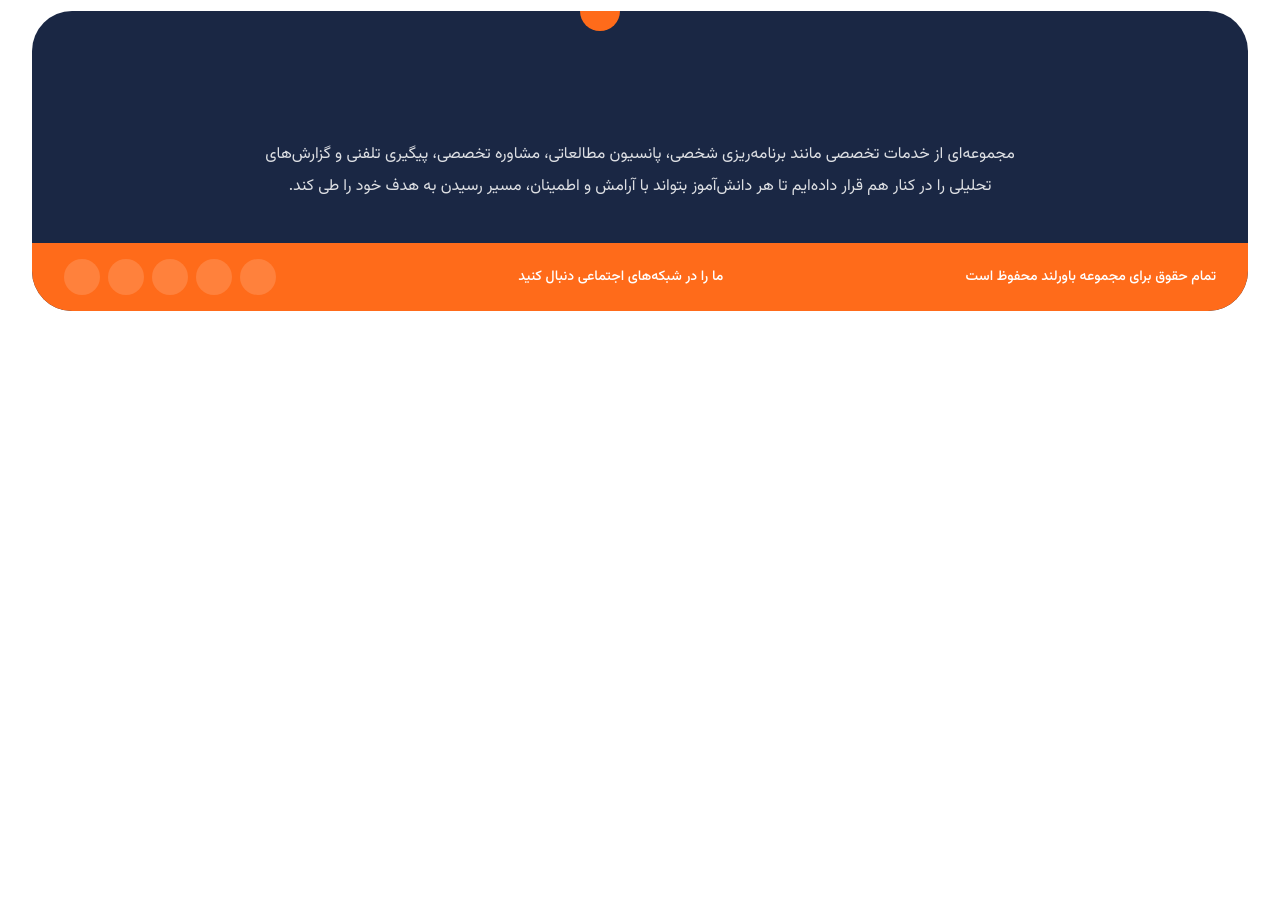
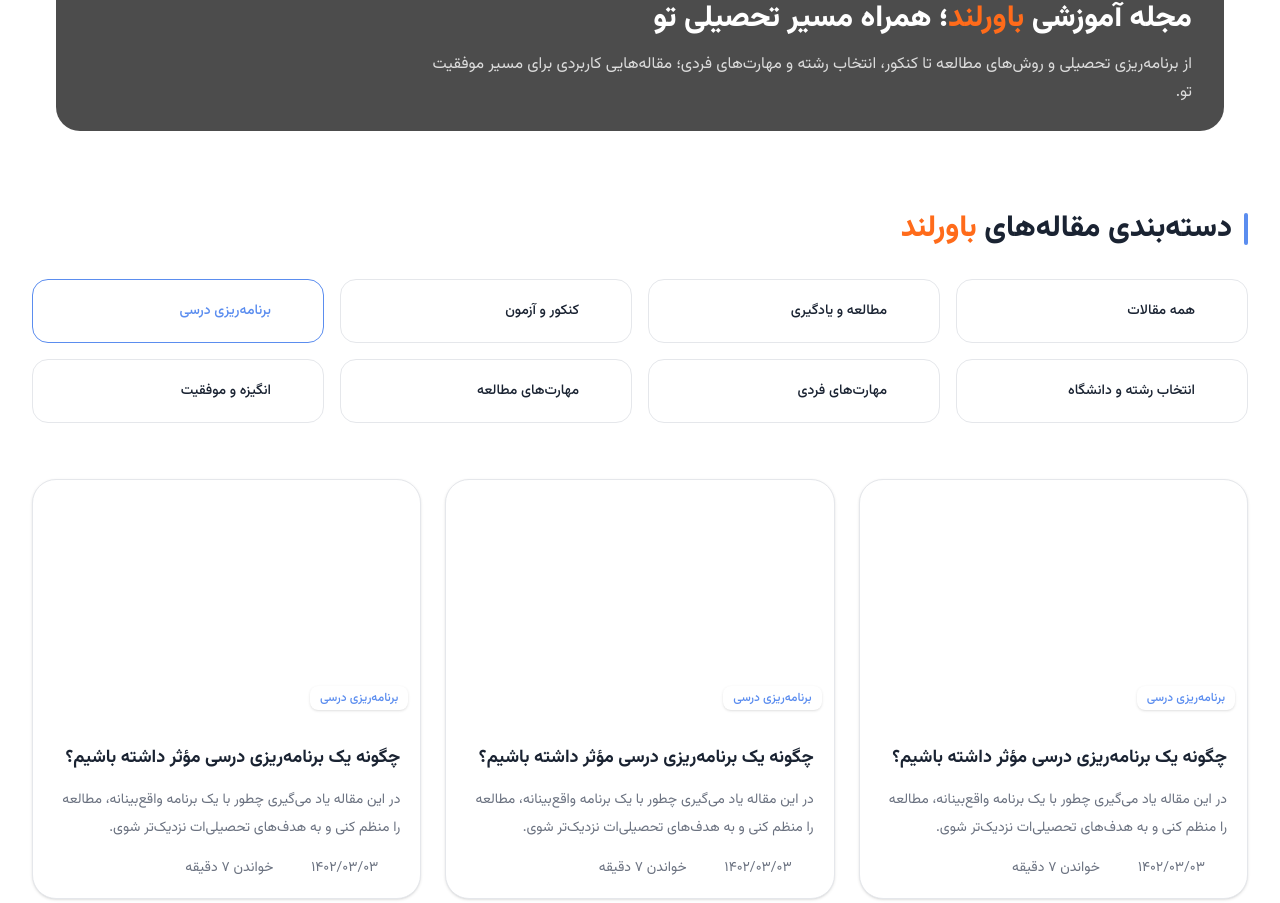
Before and after one commit to separsco/bavarland, a Next.js app: page /blog in a window 1280 px wide. Shown: the part 457-1360 px from the top of the page. Before the commit the page ends 800 px from the top, so only its background shows below. Built offline with nearby package versions, Linux system fonts and the light colour scheme.

Commit message:
create blog page

```diff
--- /dev/null
+++ b/app/blog/[id]/page.tsx
@@ -0,0 +1,16 @@
+import { PlaceholderPage } from "@/components/layout/PlaceholderPage";
+
+type BlogPostPageProps = {
+  params: Promise<{ id: string }>;
+};
+
+export default async function BlogPostPage({ params }: BlogPostPageProps) {
+  const { id } = await params;
+
+  return (
+    <PlaceholderPage
+      title="جزئیات مقاله"
+      description={`محتوای مقاله شماره ${id} بعداً تکمیل می‌شود.`}
+    />
+  );
+}
--- a/app/blog/page.tsx
+++ b/app/blog/page.tsx
@@ -1,10 +1,13 @@
-import { PlaceholderPage } from "@/components/layout/PlaceholderPage";
+import { BlogCategories } from "@/components/blog/BlogCategories";
+import { BlogHero } from "@/components/blog/BlogHero";
+import { BlogPostsSection } from "@/components/blog/BlogPostsSection";
 
 export default function BlogPage() {
   return (
-    <PlaceholderPage
-      title="وبلاگ"
-      description="محتوای این صفحه بعداً تکمیل می‌شود."
-    />
+    <>
+      <BlogHero />
+      <BlogCategories />
+      <BlogPostsSection />
+    </>
   );
 }
--- /dev/null
+++ b/components/blog/BlogCategories.tsx
@@ -0,0 +1,58 @@
+"use client";
+
+import { useState } from "react";
+import { IconSlot } from "@/components/ui/IconSlot";
+
+const categories = [
+  { id: "all", label: "همه مقالات" },
+  { id: "study", label: "مطالعه و یادگیری" },
+  { id: "exam", label: "کنکور و آزمون" },
+  { id: "planning", label: "برنامه‌ریزی درسی" },
+  { id: "major", label: "انتخاب رشته و دانشگاه" },
+  { id: "personal", label: "مهارت‌های فردی" },
+  { id: "skills", label: "مهارت‌های مطالعه" },
+  { id: "motivation", label: "انگیزه و موفقیت" },
+] as const;
+
+type CategoryId = (typeof categories)[number]["id"];
+
+export function BlogCategories() {
+  const [activeId, setActiveId] = useState<CategoryId>("planning");
+
+  return (
+    <section className="mx-auto w-full max-w-7xl px-4 py-10 sm:px-6 sm:py-12 lg:px-8 lg:py-14">
+      <h2 className="mb-6 flex items-center gap-3 text-xl font-extrabold text-foreground sm:mb-8 sm:text-2xl lg:text-3xl">
+        <span className="h-7 w-1 shrink-0 rounded-full bg-accent-line sm:h-8" />
+        <span>
+          دسته‌بندی مقاله‌های{" "}
+          <span className="text-primary">باورلند</span>
+        </span>
+      </h2>
+
+      <div className="grid grid-cols-2 gap-3 sm:gap-4 md:grid-cols-3 lg:grid-cols-4">
+        {categories.map((category) => {
+          const isActive = category.id === activeId;
+
+          return (
+            <button
+              key={category.id}
+              type="button"
+              onClick={() => setActiveId(category.id)}
+              className={`inline-flex min-h-[56px] items-center gap-2.5 rounded-2xl border bg-white px-3 py-3 text-start text-xs font-medium transition-colors sm:min-h-[64px] sm:gap-3 sm:px-4 sm:text-sm ${
+                isActive
+                  ? "border-accent-line text-accent-line"
+                  : "border-border text-foreground hover:border-accent-line/50"
+              }`}
+            >
+              <IconSlot
+                label={`blog-category-icon-${category.id}`}
+                className="size-5 shrink-0 sm:size-6"
+              />
+              <span className="leading-6">{category.label}</span>
+            </button>
+          );
+        })}
+      </div>
+    </section>
+  );
+}
--- /dev/null
+++ b/components/blog/BlogHero.tsx
@@ -0,0 +1,27 @@
+import { MediaSlot } from "@/components/ui/MediaSlot";
+
+export function BlogHero() {
+  return (
+    <section className="mx-auto w-full max-w-7xl px-4 pt-6 sm:px-6 sm:pt-8 lg:px-8">
+      <div className="relative overflow-hidden rounded-[1.75rem] sm:rounded-[2rem] lg:rounded-[2.5rem]">
+        <MediaSlot
+          label="blog-hero-image"
+          className="aspect-[16/10] w-full sm:aspect-[21/9] lg:aspect-[2.4/1]"
+        />
+
+        <div className="absolute inset-x-3 bottom-3 sm:inset-x-5 sm:bottom-5 lg:inset-x-6 lg:bottom-6">
+          <div className="rounded-2xl bg-black/70 px-4 py-4 backdrop-blur-sm sm:rounded-3xl sm:px-6 sm:py-5 lg:px-8 lg:py-6">
+            <h1 className="text-lg font-extrabold leading-8 text-white sm:text-2xl sm:leading-10 lg:text-3xl">
+              مجله آموزشی{" "}
+              <span className="text-primary">باورلند</span>؛ همراه مسیر تحصیلی تو
+            </h1>
+            <p className="mt-2 max-w-3xl text-xs leading-6 text-white/80 sm:mt-3 sm:text-sm sm:leading-7 lg:text-base">
+              از برنامه‌ریزی تحصیلی و روش‌های مطالعه تا کنکور، انتخاب رشته و
+              مهارت‌های فردی؛ مقاله‌هایی کاربردی برای مسیر موفقیت تو.
+            </p>
+          </div>
+        </div>
+      </div>
+    </section>
+  );
+}
--- /dev/null
+++ b/components/blog/BlogPostCard.tsx
@@ -0,0 +1,56 @@
+import Link from "next/link";
+import { IconSlot } from "@/components/ui/IconSlot";
+import { MediaSlot } from "@/components/ui/MediaSlot";
+
+export type BlogPost = {
+  id: string;
+  title: string;
+  excerpt: string;
+  category: string;
+  date: string;
+  readingTime: string;
+  href: string;
+};
+
+type BlogPostCardProps = {
+  post: BlogPost;
+};
+
+export function BlogPostCard({ post }: BlogPostCardProps) {
+  return (
+    <article className="flex h-full flex-col overflow-hidden rounded-3xl border border-border bg-white shadow-sm">
+      <Link href={post.href} className="group flex h-full flex-col">
+        <div className="relative">
+          <MediaSlot
+            label={`blog-post-image-${post.id}`}
+            className="aspect-[16/10] w-full"
+          />
+          <span className="absolute bottom-3 start-3 rounded-lg bg-white px-2.5 py-1 text-xs font-medium text-accent-line shadow-sm">
+            {post.category}
+          </span>
+        </div>
+
+        <div className="flex flex-1 flex-col gap-3 p-4 sm:p-5">
+          <h3 className="text-base font-bold leading-7 text-foreground transition-colors group-hover:text-primary sm:text-lg sm:leading-8">
+            {post.title}
+          </h3>
+
+          <p className="line-clamp-3 text-sm leading-7 text-muted">
+            {post.excerpt}
+          </p>
+
+          <div className="mt-auto flex flex-wrap items-center gap-x-4 gap-y-2 pt-1 text-xs text-muted sm:text-sm">
+            <span className="inline-flex items-center gap-1.5">
+              <IconSlot label="blog-date-icon" className="size-4" />
+              {post.date}
+            </span>
+            <span className="inline-flex items-center gap-1.5">
+              <IconSlot label="blog-read-time-icon" className="size-4" />
+              {post.readingTime}
+            </span>
+          </div>
+        </div>
+      </Link>
+    </article>
+  );
+}
--- /dev/null
+++ b/components/blog/BlogPostsSection.tsx
@@ -0,0 +1,123 @@
+"use client";
+
+import { ChevronLeft, ChevronRight } from "lucide-react";
+import { useMemo, useState } from "react";
+import { BlogPostCard, type BlogPost } from "@/components/blog/BlogPostCard";
+
+const PAGE_SIZE = 12;
+const TOTAL_PAGES = 20;
+
+const samplePost: Omit<BlogPost, "id" | "href"> = {
+  title: "چگونه یک برنامه‌ریزی درسی مؤثر داشته باشیم؟",
+  excerpt:
+    "در این مقاله یاد می‌گیری چطور با یک برنامه واقع‌بینانه، مطالعه را منظم کنی و به هدف‌های تحصیلی‌ات نزدیک‌تر شوی.",
+  category: "برنامه‌ریزی درسی",
+  date: "۱۴۰۲/۰۳/۰۳",
+  readingTime: "خواندن ۷ دقیقه",
+};
+
+function buildPosts(): BlogPost[] {
+  return Array.from({ length: PAGE_SIZE * TOTAL_PAGES }, (_, index) => {
+    const id = String(index + 1);
+    return {
+      ...samplePost,
+      id,
+      href: `/blog/${id}`,
+    };
+  });
+}
+
+const allPosts = buildPosts();
+
+function getVisiblePages(current: number, total: number) {
+  if (total <= 5) {
+    return Array.from({ length: total }, (_, i) => i + 1);
+  }
+
+  const pages: Array<number | "ellipsis"> = [1];
+
+  if (current > 3) pages.push("ellipsis");
+
+  const start = Math.max(2, current - 1);
+  const end = Math.min(total - 1, current + 1);
+
+  for (let page = start; page <= end; page += 1) {
+    pages.push(page);
+  }
+
+  if (current < total - 2) pages.push("ellipsis");
+
+  pages.push(total);
+  return pages;
+}
+
+export function BlogPostsSection() {
+  const [page, setPage] = useState(1);
+
+  const pagePosts = useMemo(() => {
+    const start = (page - 1) * PAGE_SIZE;
+    return allPosts.slice(start, start + PAGE_SIZE);
+  }, [page]);
+
+  const visiblePages = getVisiblePages(page, TOTAL_PAGES);
+
+  return (
+    <section className="mx-auto w-full max-w-7xl px-4 pb-12 sm:px-6 sm:pb-16 lg:px-8">
+      <div className="grid gap-5 sm:grid-cols-2 lg:grid-cols-3 lg:gap-6">
+        {pagePosts.map((post) => (
+          <BlogPostCard key={post.id} post={post} />
+        ))}
+      </div>
+
+      <nav
+        className="mt-10 flex items-center justify-center gap-2 sm:mt-12"
+        aria-label="صفحه‌بندی مقالات"
+      >
+        <button
+          type="button"
+          aria-label="صفحه قبلی"
+          disabled={page === 1}
+          onClick={() => setPage((current) => Math.max(1, current - 1))}
+          className="inline-flex size-9 items-center justify-center rounded-full text-muted transition-colors hover:bg-sky-soft disabled:opacity-40"
+        >
+          <ChevronRight className="size-5" />
+        </button>
+
+        {visiblePages.map((item, index) =>
+          item === "ellipsis" ? (
+            <span
+              key={`ellipsis-${index}`}
+              className="px-1 text-sm text-muted"
+            >
+              ...
+            </span>
+          ) : (
+            <button
+              key={item}
+              type="button"
+              aria-current={item === page ? "page" : undefined}
+              onClick={() => setPage(item)}
+              className={`inline-flex size-9 items-center justify-center rounded-full text-sm font-medium transition-colors ${
+                item === page
+                  ? "bg-navy text-white"
+                  : "text-foreground hover:bg-sky-soft"
+              }`}
+            >
+              {item}
+            </button>
+          ),
+        )}
+
+        <button
+          type="button"
+          aria-label="صفحه بعدی"
+          disabled={page === TOTAL_PAGES}
+          onClick={() => setPage((current) => Math.min(TOTAL_PAGES, current + 1))}
+          className="inline-flex size-9 items-center justify-center rounded-full text-muted transition-colors hover:bg-sky-soft disabled:opacity-40"
+        >
+          <ChevronLeft className="size-5" />
+        </button>
+      </nav>
+    </section>
+  );
+}
```
